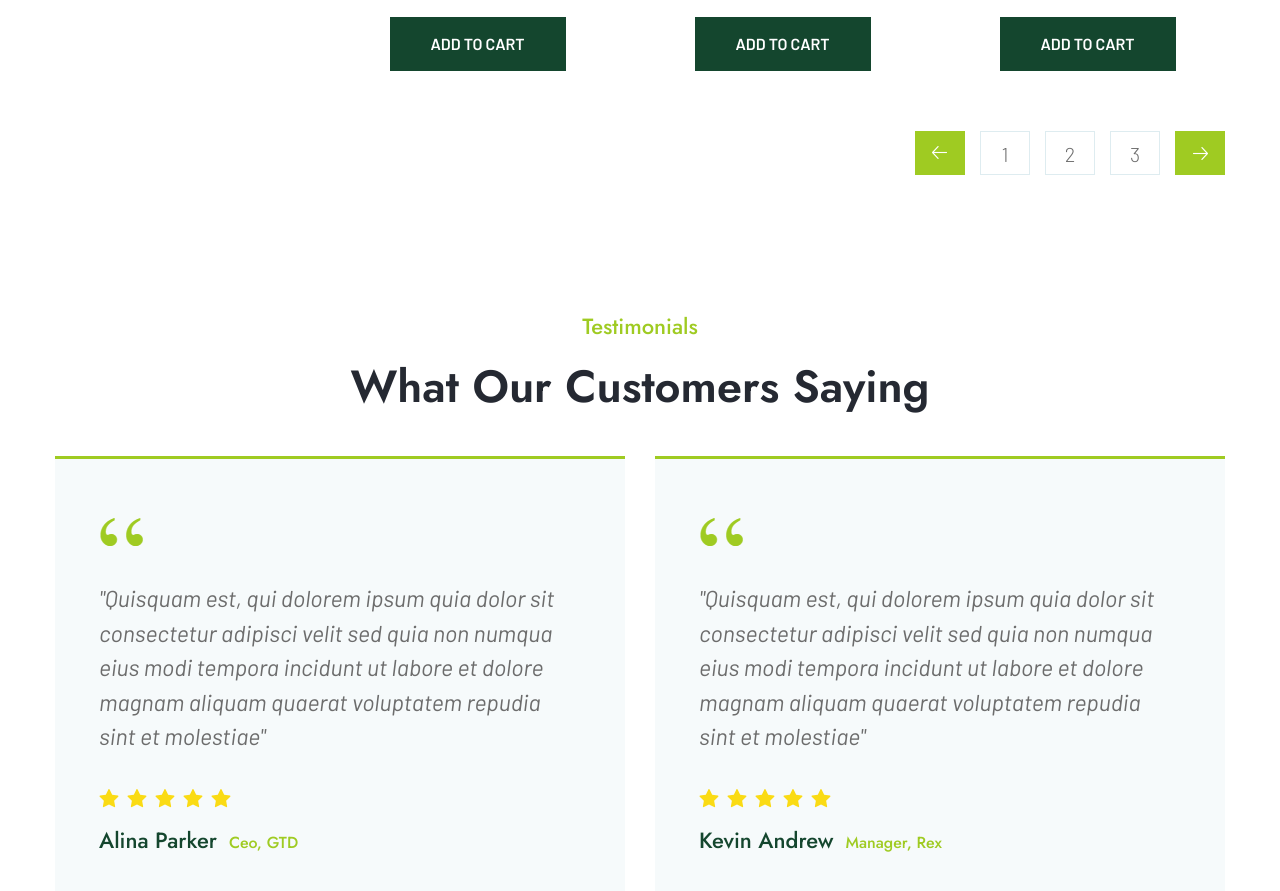
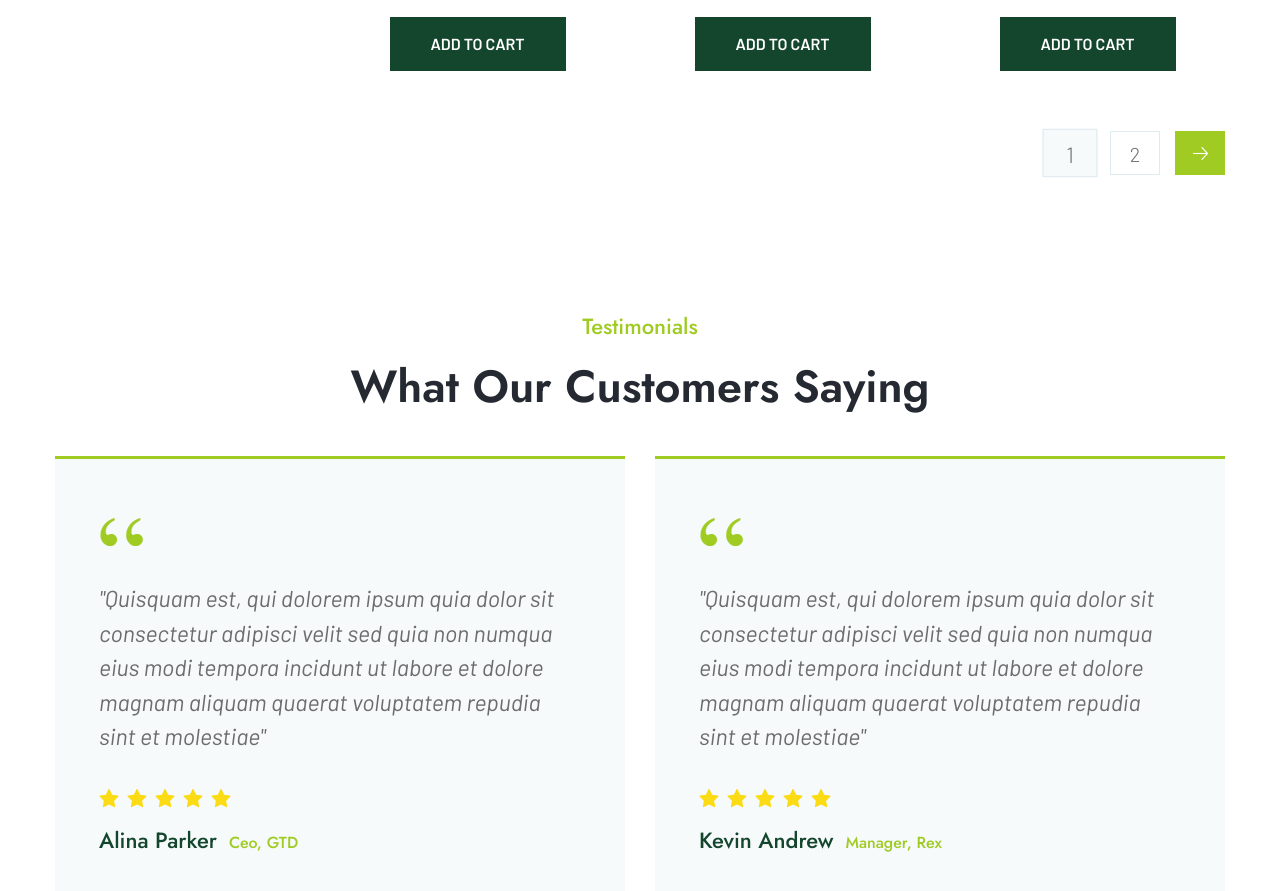
Before and after one commit to ilya-ozerov/groxi, a React (Create React App) app: page /shop in a window 1280 px wide. Shown: the part 2240-3131 px from the top of the page. Built offline with nearby package versions, Linux system fonts and the light colour scheme.

Commit message:
Added switching between product pages

```diff
--- a/src/сomponents/common/Paginator/Paginator.scss
+++ b/src/сomponents/common/Paginator/Paginator.scss
@@ -43,4 +43,9 @@
             }
         }
     }
+    &__active {
+        background-color: #f6fafb;
+        transform: scale(1.1);
+        transition-duration: 0.2s;
+    }
 }
--- a/src/сomponents/common/Paginator/Paginator.tsx
+++ b/src/сomponents/common/Paginator/Paginator.tsx
@@ -1,24 +1,81 @@
-import React from 'react';
+import React, { useEffect, useState } from 'react';
 import './Paginator.scss';
 
 import arrow from '../../../assets/images/blogPage/posts/arrow.png';
+import { useDispatch, useSelector } from 'react-redux';
+import { selectCurrentPage, selectFirstProductIndex, selectLastProductIndex, selectPageSize, selectTotalProductsCount } from '../../../redux/productsSelectors';
+import { PaginatorItem } from './PaginatorItem';
+import { productsActions } from '../../../redux/productsReducer';
 
 export const Paginator: React.FC<PaginatorPropsType> = (props) => {
+
+  const currentPage = useSelector(selectCurrentPage);
+  const pageSize = useSelector(selectPageSize);
+  const totalProductsCount = useSelector(selectTotalProductsCount);
+  const firstProductIndex = useSelector(selectFirstProductIndex);
+  const lastProductIndex = useSelector(selectLastProductIndex);
+  const dispatch = useDispatch();
+
+
+  const countOfPages = Math.ceil(totalProductsCount / pageSize);
+  const pages: Array<number> = [];
+  for (let i = 1; i <= countOfPages; i++) {
+    pages.push(i);
+  }
+
+  const pagesList = pages.map((page, index) => {
+    return (
+      <PaginatorItem key={index} page={page} activeClassName="paginator__active" />
+    );
+  })
+
+  const [page, setPage] = useState(currentPage);
+
+  useEffect(() => {
+
+    if (currentPage > page) {
+      dispatch(productsActions.firstProductIndexChanged(firstProductIndex + pageSize));
+      dispatch(productsActions.lastProductIndexChanged(lastProductIndex + pageSize));
+    }
+    if ((currentPage < page)) {
+      dispatch(productsActions.firstProductIndexChanged(firstProductIndex - pageSize));
+      dispatch(productsActions.lastProductIndexChanged(lastProductIndex - pageSize));
+    }
+
+    setPage(currentPage);
+
+  }, [currentPage])
+
+  const prevOnClick = () => {
+    dispatch(productsActions.currentPageChanged(currentPage - 1))
+  }
+  const nextOnClick = () => {
+    dispatch(productsActions.currentPageChanged(currentPage + 1))
+  }
+
+  if (countOfPages > 1) {
     return (
       <div className={`${props.className} paginator`}>
-      <div className="paginator__prev-button">
+        {currentPage !== 1 &&
+          <div onClick={prevOnClick} className="paginator__prev-button">
             <img src={arrow} alt="prev button" />
           </div>
+        }
+
         <ul className="paginator__list">
-        <li>1</li>
-        <li>2</li>
-        <li>3</li>
+          {pagesList}
         </ul>
-      <div className="paginator__next-button">
+        {currentPage < countOfPages &&
+          <div onClick={nextOnClick} className="paginator__next-button">
             <img src={arrow} alt="next button" />
           </div>
+        }
+
       </div>
     );
+  } else {
+    return <React.Fragment />
+  }
 }
 
 type PaginatorPropsType = {
--- /dev/null
+++ b/src/сomponents/common/Paginator/PaginatorItem.tsx
@@ -0,0 +1,25 @@
+import React from 'react';
+import './Paginator.scss';
+
+import { useDispatch, useSelector } from 'react-redux';
+import { selectCurrentPage } from '../../../redux/productsSelectors';
+import { productsActions } from '../../../redux/productsReducer';
+
+export const PaginatorItem: React.FC<PaginatorItemPropsType> = (props) => {
+
+  const currentPage = useSelector(selectCurrentPage);
+  const dispatch = useDispatch();
+
+  const onClick = () => {
+    dispatch(productsActions.currentPageChanged(props.page));
+  }
+
+  return (
+    <li onClick={onClick} className={currentPage === props.page ? `${props.activeClassName}` : ""} key={props.page}>{props.page}</li>
+  );
+}
+
+type PaginatorItemPropsType = {
+  activeClassName: string;
+  page: number;
+}
```
Lines whose indentation alone changed are shown as unchanged.
